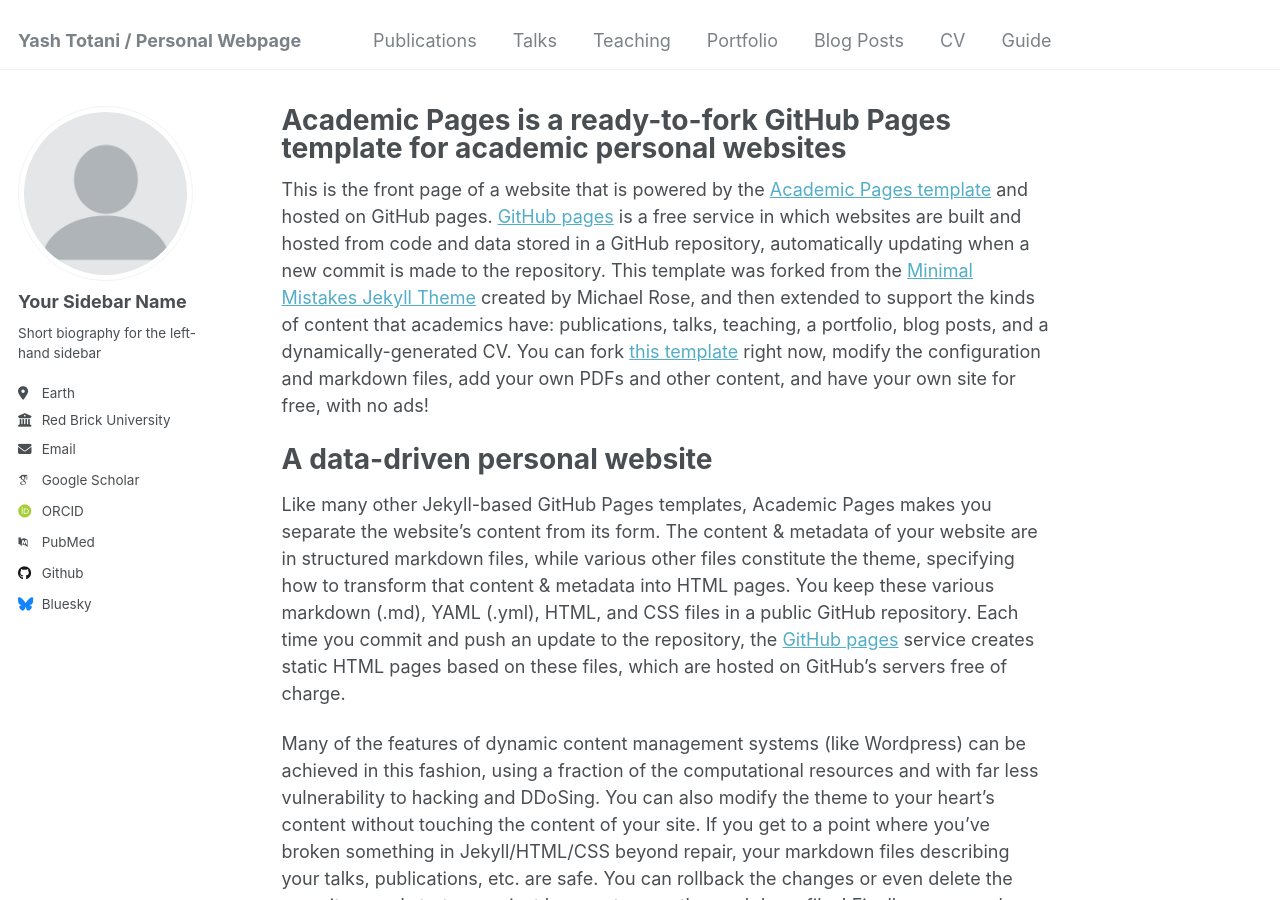
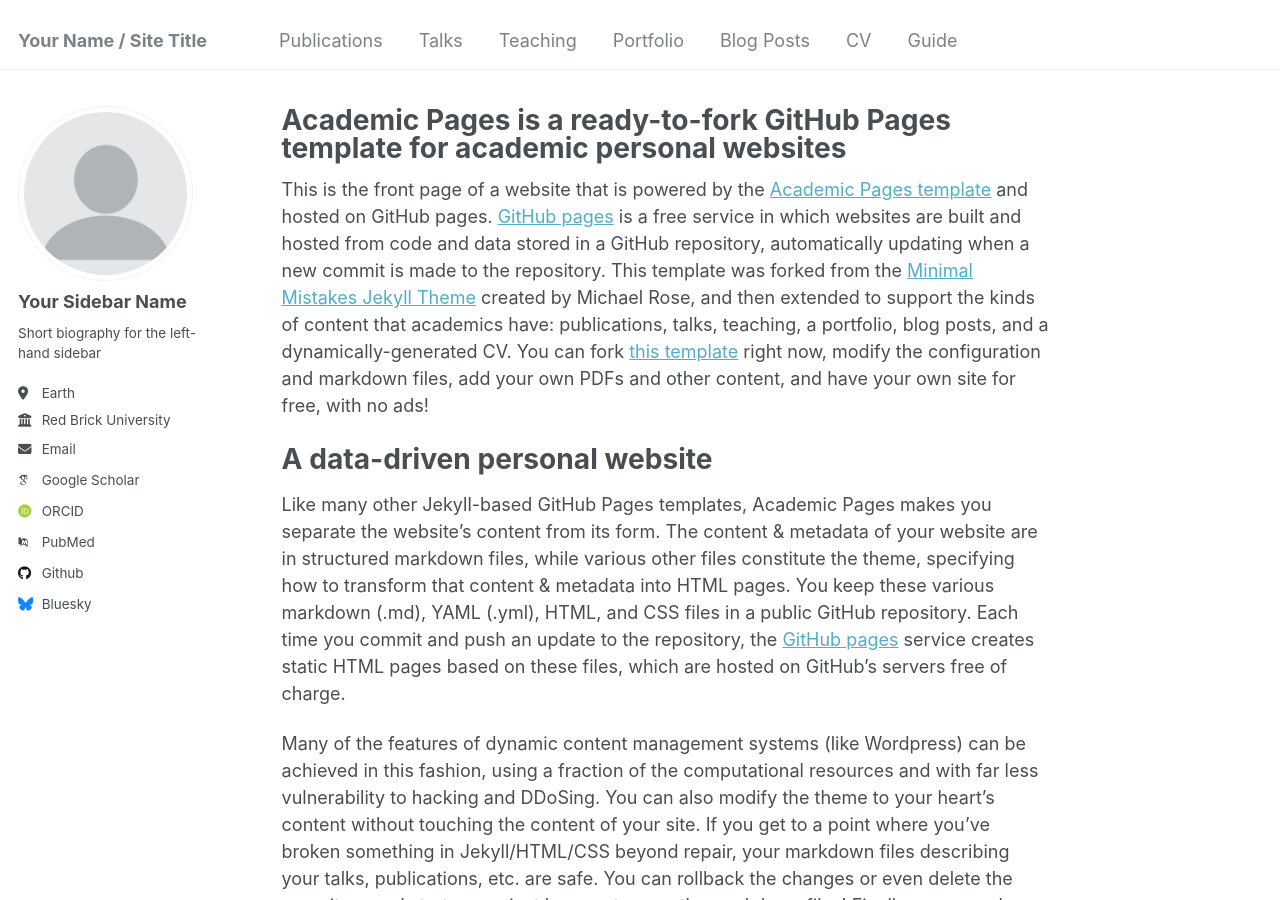
Before and after one commit to TotaniYash/TotaniYash.github.io, a Jekyll site: the page built from _pages/about.md, in a window 1280 px wide and 900 px high. Built offline with Jekyll 4.4.1, drawn with Linux system fonts in a browser that asks for light colours; some web fonts are replaced.

Commit message:
Update _config.yml

```diff
--- a/_config.yml
+++ b/_config.yml
@@ -8,7 +8,7 @@
 
 # Basic Site Settings
 locale                   : "en-US"
-title                    : "Yash Totani / Personal Webpage"
+title                    : "Your Name / Site Title"
 title_separator          : "-"
 name                     : &name "Your Name"
 description              : &description "personal description"
```
